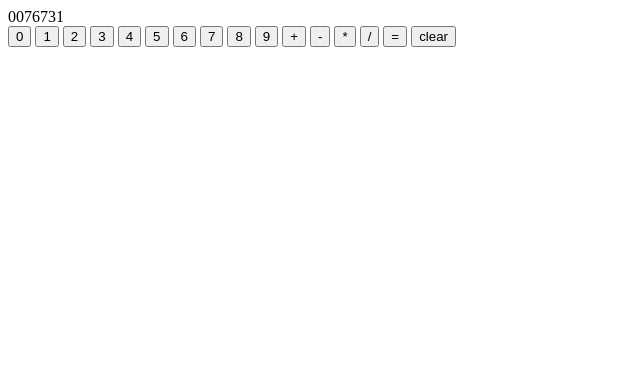
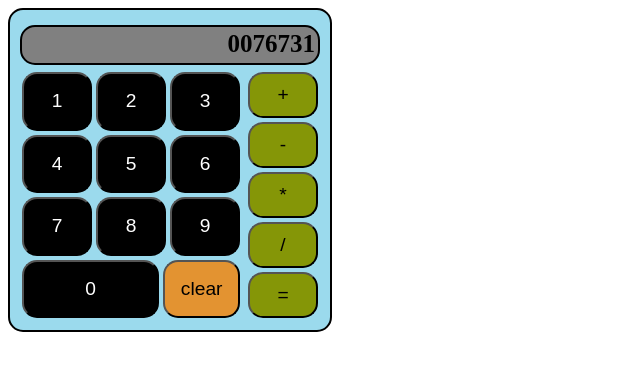
Before and after one commit to HuddlrChief/calculator2, a plain HTML site: page index.html in a window 1280 px wide. Shown: the whole page, without its empty margins (0-640 px from the left). Drawn offline with Linux system fonts and the light colour scheme.

Commit message:
Complete basic layout of calculator with formatting.

```diff
--- a/index.html
+++ b/index.html
@@ -8,40 +8,40 @@
     <script src="javascript.js" defer></script>
 </head>
 <body>
-    <div class="calculator"></div>
-        <div class="display">0076731</div>
-        <div class="main-console"></div>
-            <button class="button number">0</button>
+
+    <div class="whole-calculator">
+        <div class="display-screen">0076731</div>
+        <div class="main-console">
+            <div class="left-side">
+                <div class="row-1">
                     <button class="button number">1</button>
                     <button class="button number">2</button>
                     <button class="button number">3</button>
+                </div>
+                <div class="row-2">
                     <button class="button number">4</button>
                     <button class="button number">5</button>
                     <button class="button number">6</button>
+                </div>
+                <div class="row-3">
                     <button class="button number">7</button>
                     <button class="button number">8</button>
                     <button class="button number">9</button>
+                </div>
+                <div class="row-4">
+                    <button class="button number zero">0</button>
+                    <button class="button clear">clear</button>
+                </div>
+            </div>
+            <div class="right-side">
                 <button class="button operator">+</button>
                 <button class="button operator">-</button>
                 <button class="button operator">*</button>
                 <button class="button operator">/</button>
-            <button class="button equality">=</button>
-            <button class="button clear">clear</button>
-
-
-
-
-
-
-
-
-
-
-
-
-
-
-
-
+                <button class="button equals-sign">=</button>
+            </div>
+        </div>
+    </div>
+    </div>
 </body>
 </html>
--- a/style.css
+++ b/style.css
@@ -0,0 +1,85 @@
+#title-line {
+    font-size: larger;
+    font-family: 'Lucida Sans', 'Lucida Sans Regular', 'Lucida Grande', 'Lucida Sans Unicode', Geneva, Verdana, sans-serif;
+}
+
+.whole-calculator,
+.left-side,
+.right-side {
+    display: flex;
+    flex-direction: column;
+}
+
+.left-side {
+    flex: 3;
+}
+
+.right-side {
+    flex: 1;
+}
+
+.whole-calculator {
+    height: 300px;
+    width: 300px;
+    border: 2px solid black;
+    padding: 10px;
+    background-color: rgb(155, 218, 237);
+    border-radius: 15px;
+}
+
+.main-console {
+    display: flex;
+    flex-direction: row;
+    flex: 1;
+}
+
+.row-1, .row-2, .row-3, .row-4 {
+    display: flex;
+    flex-direction: row;
+    flex: 1;
+}
+
+.main-console {
+    gap: 4px;
+}
+
+.display-screen {
+    text-align: right;
+    font-weight: bold;
+    font-size: 25px;
+    margin: 5px 0px;
+    padding: 3px;
+    border: 2px solid black;
+    min-height: 30px;
+    background-color: gray;
+    border-radius: 15px;
+
+}
+
+.button {
+    margin: 2px;
+    flex: 1;
+    font-size: larger;
+    justify-content: center;
+    align-items: center;
+    border-radius: 15px;
+
+}
+
+.zero {
+    flex: 2;
+}
+
+.button.number {
+    background-color: black;
+    color: rgb(255, 255, 255);
+}
+
+.button.operator,
+.equals-sign {
+    background-color: rgb(133, 150, 7);
+}
+
+.clear {
+    background-color: rgb(227, 147, 49);
+}
```
Lines whose indentation alone changed are shown as unchanged.
